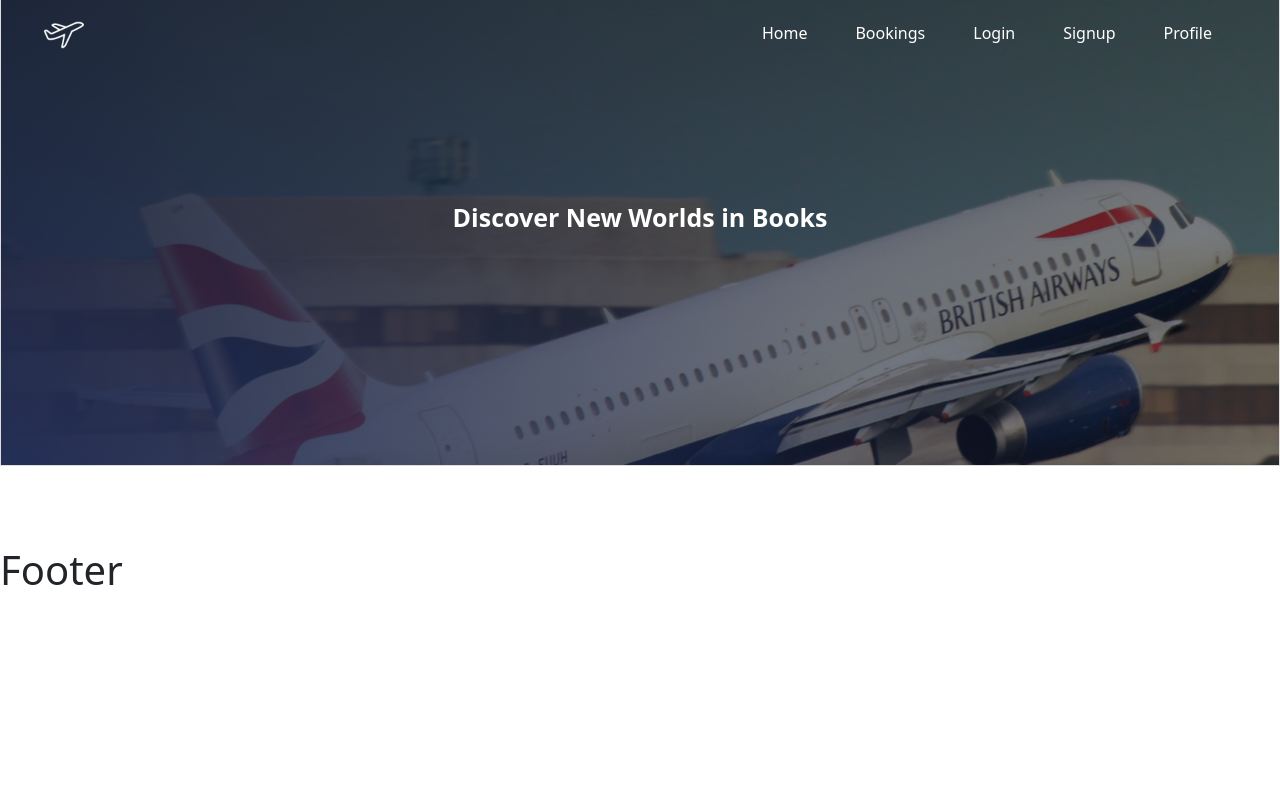
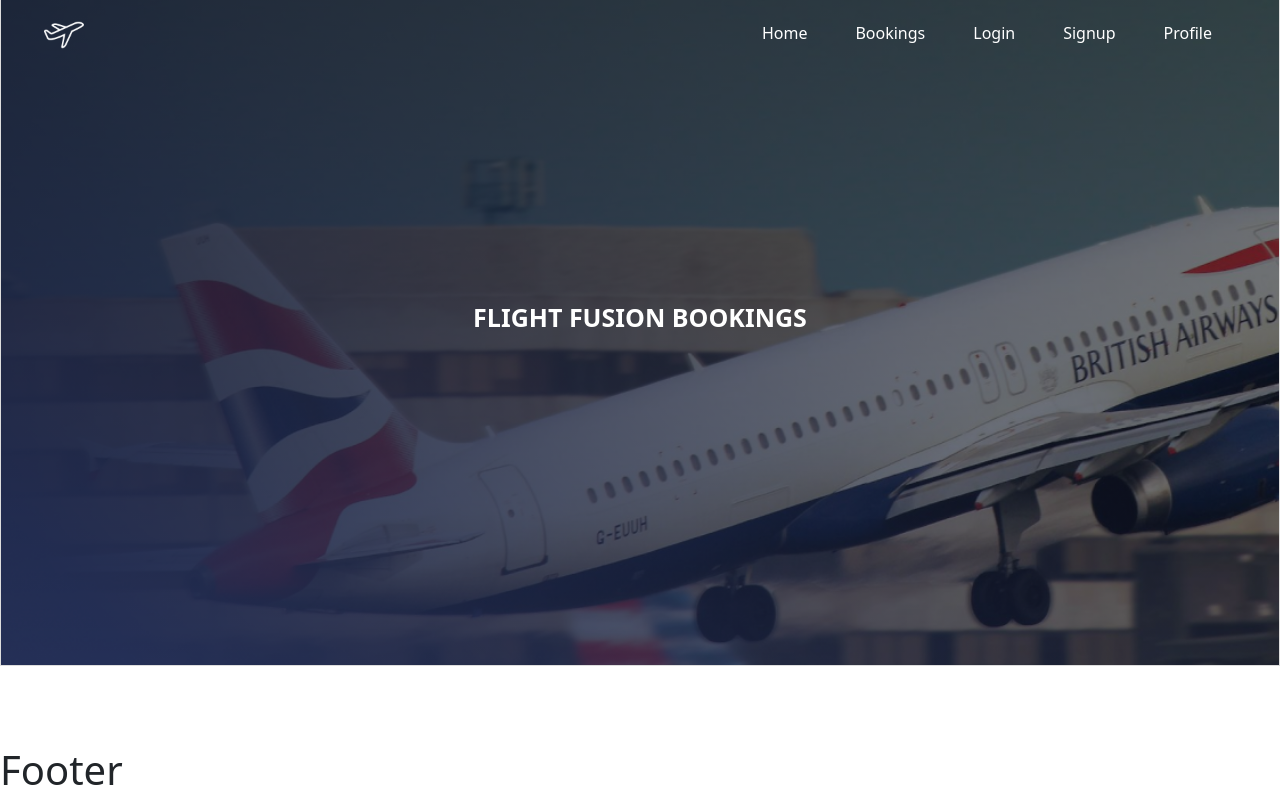
Before and after one commit to VictorMurithi/FlightFusion-booking-website, a React (Create React App) app in the folder frontend/: page / in a window 1280 px wide. Built offline with nearby package versions, Linux system fonts and the light colour scheme.

Commit message:
Styling for carousel

```diff
--- a/frontend/src/Components/Carousel.js
+++ b/frontend/src/Components/Carousel.js
@@ -9,9 +9,9 @@ const Carousel = () => {
 
   // Define your slides as an array of objects with image and text properties
   const slides = [
-    { image: img1, text: 'Welcome to the Library' },
-    { image: img2, text: 'Discover New Worlds in Books' },
-    { image: img3, text: 'Expand Your Imagination' },
+    { image: img1, text: 'FLIGHT FUSION BOOKINGS' },
+    { image: img2, text: 'FLIGHT FUSION BOOKINGS' },
+    { image: img3, text: 'FLIGHT FUSION BOOKINGS' },
   ];
 
   useEffect(() => {
@@ -29,7 +29,7 @@ const Carousel = () => {
         {slides.map((slide, index) => (
           <div key={index} className="slide" style={{ backgroundImage: `url(${slide.image})` }}>
             <div className="overlay">
-              <p className="slide-text">{slide.text}</p>
+              <p className="slide-text ">{slide.text}</p>
             </div>
           </div>
         ))}
--- a/frontend/src/Css/Carousel.css
+++ b/frontend/src/Css/Carousel.css
@@ -5,13 +5,14 @@
     top: -5em;
     width: 100%;
     margin: auto;
-    height: 30em;
+    /* height: 30em; */
     overflow: hidden;
   }
 
   .carousel-wrapper {
     display: flex;
-    transition: transform 0.5s ease-in-out;
+    transition: transform 1s ease-in-out;
+    height: 85vh;
   }
 
   .slide {
```
